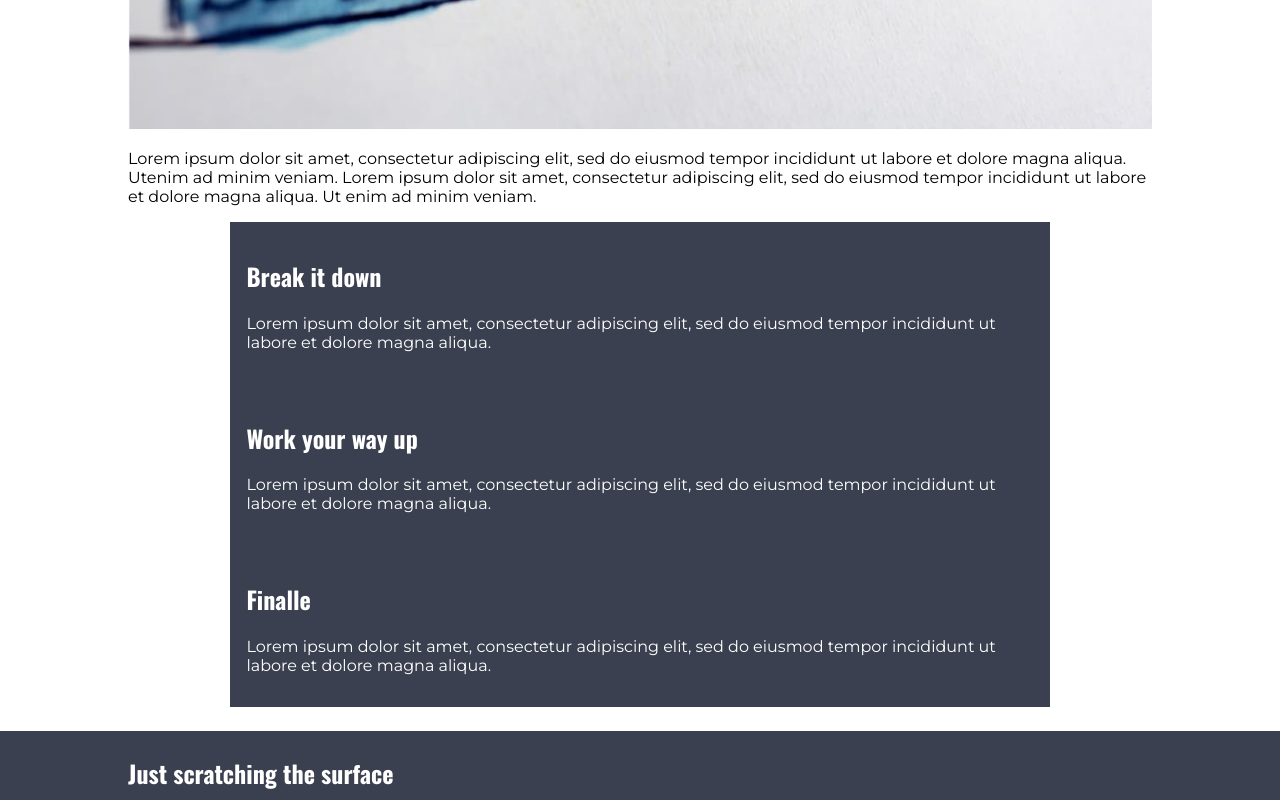
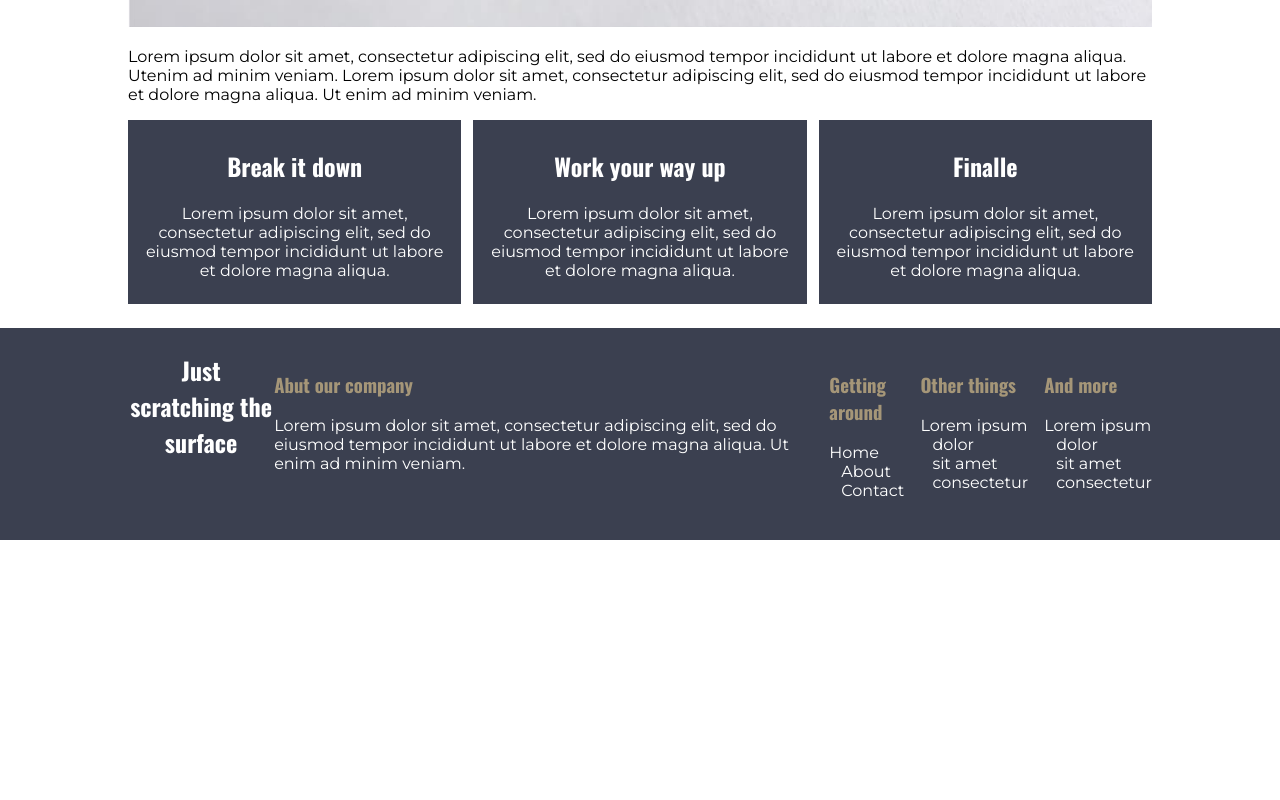
Before and after one commit to DobrinVN/Conquering-Responsive-Layouts, a plain HTML site: page Final-challenge/index.html in a window 1280 px wide. Shown: the part 1780-2580 px from the top of the page. After the commit the page ends 2320 px from the top, so only its background shows below. Drawn offline with nearby package versions, Linux system fonts and the light colour scheme.

Commit message:
some changes for responsiveness on large screens

```diff
--- a/Final-challenge/index.html
+++ b/Final-challenge/index.html
@@ -11,16 +11,16 @@
 
   <header>
     <a href="#">
-      <img class="logo" src="logo.svg" alt="logo">
+      <img class="logo" src="img/logo.svg" alt="logo">
     </a>
   <nav>
     <div class="container row">
-      <ul class="nav__list nav__list--primary">
+      <ul class="nav__list nav__list--primary row">
         <li><a href="#">HOME</a></li>
         <li><a href="#">ABOUT</a></li>
         <li><a href="#">CONTACT</a></li>
       </ul>
-      <ul class="nav__list nav__list--secondary">
+      <ul class="nav__list nav__list--secondary row">
         <li><a href="#">SIGN IN</a></li>
         <li><a class="btn-gold" href="#">SIGN UP</a></li>
       </ul>
@@ -76,7 +76,7 @@
       aliqua. Utenim ad minim veniam. Lorem ipsum dolor sit amet, consectetur adipiscing elit, sed do eiusmod tempor
       incididunt ut labore et dolore magna aliqua. Ut enim ad minim veniam.</p>
     </div>
-    <div class="section__3--dark-sections container row d-flex">
+    <div class="section__3--dark-sections d-flex">
       <div class="dark-background-p">
         <h2 class="section__3--h2">Break it down</h2>
         <p>Lorem ipsum dolor sit amet,
@@ -106,12 +106,12 @@
   <div class="container row">
     <h2 class="section__4--h2">Just scratching the surface</h2>
     <div class="d-flex">
-      <div>
+      <div class="section__4--div">
         <h3>Abut our company</h3>
         <p>Lorem ipsum dolor sit amet, consectetur adipiscing elit, sed do eiusmod tempor incididunt ut labore et dolore magna aliqua. Ut enim ad minim veniam.</p>
       </div>
 
-      <div>
+      <div class="section__4--div">
         <h3>Getting around</h3>
         <ul>
           <li>Home</li>
@@ -120,7 +120,7 @@
         </ul>
       </div>
 
-      <div>
+      <div class="section__4--div">
         <h3>Other things</h3>
         <ul>
           <li>Lorem ipsum</li>
@@ -130,7 +130,7 @@
         </ul>
       </div>
 
-      <div>
+      <div class="section__4--div">
         <h3>And more</h3>
         <ul>
           <li>Lorem ipsum</li>
--- a/Final-challenge/style.css
+++ b/Final-challenge/style.css
@@ -63,6 +63,12 @@ nav {
   min-height: 30vh;
 }
 
+.logo {
+  padding: 0;
+  margin: 0 auto;
+  text-align: center;
+}
+
 .nav__list {
   list-style-type: none;
   padding: 0;
@@ -105,6 +111,10 @@ nav {
   padding: 16px;
 }
 
+.dark-background-p + .dark-background-p {
+  margin-top: 16px;
+}
+
 .section__3--h2 {
   color: #fff;
 }
@@ -127,12 +137,44 @@ nav {
   margin: 0 auto;
 }
 
-@media (min-width: 700px) and (max-width: 1000px) {
+@media (min-width: 700px) {
   .d-flex {
     display: flex;
   }
 
+  .section__3--dark-sections {
+    margin: 0;
+    width: 100%;
+  }
+
+  .dark-background-p {
+    text-align: center;
+    padding: 8px;
+  }
+
   .dark-background-p + .dark-background-p {
+    margin: 0 0 0 12px;
+  }
+
+  .section__4--h2 {
+    text-align: center;
+  }
+
+  .section__4--div + .section__4--div {
     margin-left: 16px;
   }
 }
+
+@media (min-width: 1000px) {
+  .row {
+    display: flex;
+  }
+
+  li+li {
+  margin: 0 0 0 12px;
+}
+
+li {
+  /* align-items: center; */
+}
+}
```
